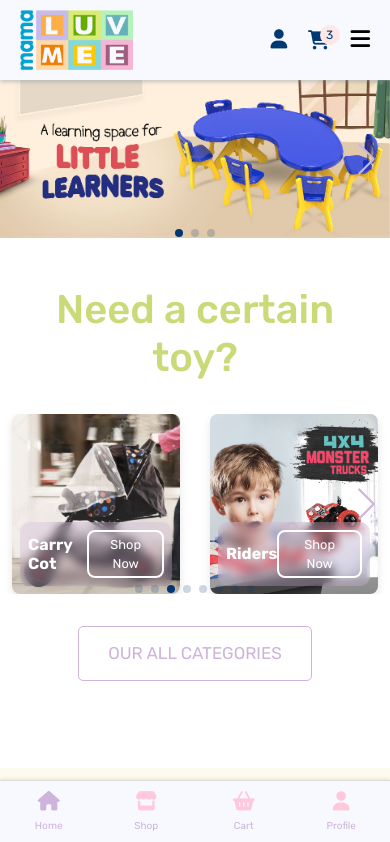
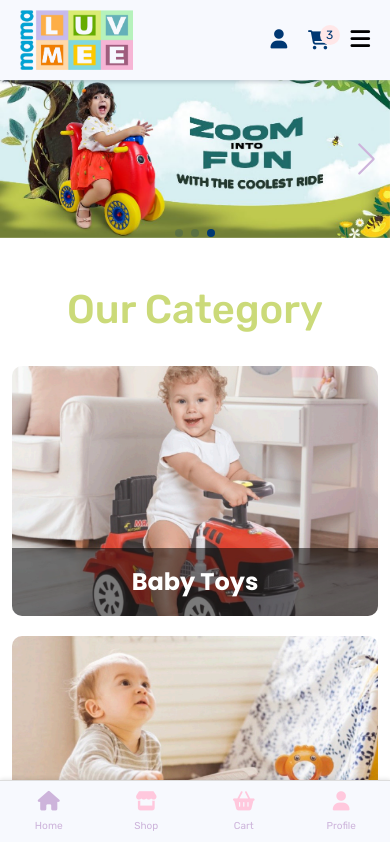
Before and after one commit to HARSH-VARDHAN-MISHRA/Mama-Lovely-Toy, a React (Create React App) app: page / in a window 390 px wide. Shown: the top 842 px of the page. Built offline with nearby package versions, Linux system fonts and the light colour scheme.

Commit message:
update styling of main category

```diff
--- a/package.json
+++ b/package.json
@@ -3,16 +3,20 @@
   "version": "0.1.0",
   "private": true,
   "dependencies": {
+    "@craco/craco": "^7.1.0",
     "@testing-library/jest-dom": "^5.17.0",
     "@testing-library/react": "^13.4.0",
     "@testing-library/user-event": "^13.5.0",
-    "axios": "^1.7.2",
+    "axios": "^1.7.4",
     "bootstrap": "^5.3.3",
+    "https-browserify": "^1.0.0",
     "react": "^18.3.1",
+    "react-bootstrap": "^2.10.4",
     "react-dom": "^18.3.1",
     "react-router-dom": "^6.25.1",
     "react-scripts": "5.0.1",
     "react-toastify": "^10.0.5",
+    "stream-http": "^3.2.0",
     "swiper": "^11.1.10",
     "web-vitals": "^2.1.4"
   },
--- a/src/App.js
+++ b/src/App.js
@@ -13,6 +13,7 @@ import BlogPage from './pages/BlogPage/BlogPage';
 import SupportPage from './pages/SupportPage/SupportPage';
 import Login from './components/Auth/Login';
 import CategoryPage from './pages/CategoryPage/CategoryPage';
+import CartPage from './pages/CartPage/CartPage';
 
 function App() {
   return (
@@ -26,6 +27,7 @@ function App() {
         <Route path='/shop' element={<Shop/>} />
         <Route path='/our-category' element={<CategoryPage/>} />
         <Route path='/category/products' element={<ProductByCategory/>} />
+        <Route path='/cart' element={<CartPage/>} />
         <Route path='/blog' element={<BlogPage/>} />
         <Route path='/contact' element={<SupportPage/>} />
 
--- a/src/components/Carasol/Carasol.jsx
+++ b/src/components/Carasol/Carasol.jsx
@@ -6,7 +6,7 @@ import 'swiper/css/pagination';
 import './styles.css';
 
 // import required modules
-import { Pagination ,Navigation } from 'swiper/modules';
+import { Autoplay, Navigation, Pagination } from 'swiper/modules';
 import axios from 'axios';
 import banner1 from './banner1.jpg'
 import banner2 from './banner2.jpg'
@@ -42,14 +42,16 @@ const Carasol = () => {
   return (
     <>
         <Swiper
+            modules={[Autoplay, Navigation, Pagination]}
             slidesPerView={1}
             spaceBetween={30}
             loop={true}
-            pagination={{
-              clickable: true,
+            pagination={{ clickable: true }}
+            autoplay={{
+                delay: 2000,
+                disableOnInteraction: false,
             }}
             navigation={true}
-            modules={[Pagination, Navigation]}
             className="mySwiper"
         >
             {
--- a/src/index.css
+++ b/src/index.css
@@ -348,3 +348,53 @@ img {
         font-size: 0.7rem;
     }
 }
+
+
+
+
+/* =========================================  */
+.category-grid {
+    display: grid;
+    gap: 20px;
+    grid-template-columns: repeat(3, 1fr);
+}
+
+@media (max-width: 1024px) {
+    .category-grid {
+        grid-template-columns: repeat(2, 1fr); /* 2 items per row for medium screens */
+    }
+}
+
+@media (max-width: 600px) {
+    .category-grid {
+        grid-template-columns: 1fr; /* 1 item per row for small screens */
+    }
+}
+.main-category {
+    background-size: cover;
+    background-position: center;
+    height: 250px; /* Adjust as needed */
+    border-radius: 10px;
+    display: flex;
+    align-items: flex-end;
+    justify-content: center;
+    position: relative;
+    color: white;
+    text-decoration: none;
+    overflow: hidden;
+}
+
+.main-category .content {
+    background: rgba(0, 0, 0, 0.5); /* Dark overlay for text readability */
+    padding: 20px;
+    text-align: center;
+    width: 100%;
+}
+
+.main-category h3 {
+    margin: 0;
+    font-size: 1.5rem;
+    font-family: var(--font-family--poppins);
+    font-weight: bold;
+    color: var(--color-white);
+}
--- /dev/null
+++ b/src/pages/CartPage/CartPage.jsx
@@ -0,0 +1,101 @@
+import React, { useState } from 'react';
+import { Link } from 'react-router-dom';
+import './CartPage.css';
+
+const CartPage = () => {
+    const [cartItems, setCartItems] = useState([
+        {
+            id: 1,
+            name: "Teddy Bear",
+            imageUrl: "https://via.placeholder.com/150",
+            price: 20.00,
+            quantity: 1
+        },
+        {
+            id: 2,
+            name: "Baby Car",
+            imageUrl: "https://via.placeholder.com/150",
+            price: 35.00,
+            quantity: 2
+        },
+        {
+            id: 3,
+            name: "Building Blocks",
+            imageUrl: "https://via.placeholder.com/150",
+            price: 15.00,
+            quantity: 1
+        }
+    ]);
+
+    const handleQuantityChange = (id, delta) => {
+        setCartItems(cartItems.map(item =>
+            item.id === id ? { ...item, quantity: item.quantity + delta } : item
+        ));
+    };
+
+    const handleRemoveItem = id => {
+        setCartItems(cartItems.filter(item => item.id !== id));
+    };
+
+    const totalPrice = cartItems.reduce((acc, item) => acc + item.price * item.quantity, 0);
+
+    return (
+        <>
+            <section className="breadcrumb-section">
+                <div className="container">
+                    <nav aria-label="breadcrumb">
+                        <h1>Cart</h1>
+                        <ol className="breadcrumb">
+                            <li className="breadcrumb-item"><Link to="/">Home</Link></li>
+                            <li className="breadcrumb-item active" aria-current="page">Cart</li>
+                        </ol>
+                    </nav>
+                </div>
+            </section>
+
+            <section className="cart-section py-5">
+                <div className="container">
+                    <div className="row">
+                        <div className="col-md-8">
+                            <h2 className="cart-title">Your Cart</h2>
+                            {cartItems.length === 0 ? (
+                                <p className="empty-cart-message">Your cart is empty.</p>
+                            ) : (
+                                <div className="cart-items">
+                                    {cartItems.map(item => (
+                                        <div className="cart-item" key={item.id}>
+                                            <img src={item.imageUrl} alt={item.name} className="item-image" />
+                                            <div className="item-details">
+                                                <h4>{item.name}</h4>
+                                                <p>Price: ${item.price.toFixed(2)}</p>
+                                                <div className="quantity-control">
+                                                    <button onClick={() => handleQuantityChange(item.id, -1)} disabled={item.quantity === 1}>-</button>
+                                                    <span>{item.quantity}</span>
+                                                    <button onClick={() => handleQuantityChange(item.id, 1)}>+</button>
+                                                </div>
+                                                <button className="remove-btn" onClick={() => handleRemoveItem(item.id)}>Remove</button>
+                                            </div>
+                                            <div className="item-total">
+                                                <p>Total: ${(item.price * item.quantity).toFixed(2)}</p>
+                                            </div>
+                                        </div>
+                                    ))}
+                                </div>
+                            )}
+                        </div>
+                        <div className="col-md-4">
+                            <div className="cart-summary">
+                                <h2>Summary</h2>
+                                <p>Total Items: {cartItems.length}</p>
+                                <p>Total Price: ${totalPrice.toFixed(2)}</p>
+                                <Link to="/checkout" className="checkout-btn">Proceed to Checkout</Link>
+                            </div>
+                        </div>
+                    </div>
+                </div>
+            </section>
+        </>
+    );
+}
+
+export default CartPage;
--- a/src/pages/Home/Home.jsx
+++ b/src/pages/Home/Home.jsx
@@ -1,4 +1,4 @@
-import React, { useEffect } from 'react'
+import React, { useEffect, useState } from 'react'
 
 import Category from '../../components/Category/Category'
 import MostLovingProduct from '../../components/ProductSection/MostLovingProduct'
@@ -9,6 +9,12 @@ import Carasol from '../../components/Carasol/Carasol';
 import Testimonial from '../../components/Testimonial/Testimonial';
 import Blog from '../../components/Blog/Blog';
 
+import bn1 from '../../Assets/bn1.png';
+import bn2 from '../../Assets/bn2.png';
+import bn3 from '../../Assets/bn3.png';
+import bn4 from '../../Assets/bn4.png';
+// import { Link } from 'react-router-dom';
+
 const Home = () => {
 
   useEffect(() => {
@@ -18,10 +24,91 @@ const Home = () => {
     })
   }, []);
 
+  const [showAll, setShowAll] = useState(false); // State to toggle view
+
+  const categories = [
+    {
+      id: 1,
+      categoryName: "Baby Toys",
+      imageUrl: bn1
+    },
+    {
+      id: 2,
+      categoryName: "Teddy Bear",
+      imageUrl: bn2
+    },
+    {
+      id: 3,
+      categoryName: "Carry Cot",
+      imageUrl: bn3
+    },
+    {
+      id: 4,
+      categoryName: "Riders",
+      imageUrl: bn4
+    },
+    {
+      id: 5,
+      categoryName: "Baby Cars",
+      imageUrl: bn3
+    },
+    {
+      id: 1,
+      categoryName: "Baby Toys",
+      imageUrl: bn1
+    },
+    {
+      id: 2,
+      categoryName: "Teddy Bear",
+      imageUrl: bn2
+    },
+    {
+      id: 3,
+      categoryName: "Carry Cot",
+      imageUrl: bn3
+    },
+  ];
+
+  const visibleCategories = showAll ? categories : categories.slice(0, 6);
+
+
 
   return (
     <>
       <Carasol />
+
+      <section className='my-5 category'>
+        <div className="container">
+          <div className="row head">
+            <div className="col-md-12 text-center">
+              <h2>Our Category</h2>
+            </div>
+          </div>
+
+          <div className="category-grid">
+            {visibleCategories.map((category, index) => (
+              <Link
+                to={`/category/products`}
+                className="main-category"
+                key={index}
+                style={{ backgroundImage: `url(${category.imageUrl})` }}
+              >
+                <div className="content">
+                  <h3>{category.categoryName}</h3>
+                </div>
+              </Link>
+            ))}
+          </div>
+
+          <div className="text-center view-more-container mt-3">
+            <button className="viewMoreBtn" onClick={() => setShowAll(!showAll)}>
+              {showAll ? 'View Less' : 'View More'}
+            </button>
+          </div>
+
+        </div>
+      </section>
+
       <Category />
       <MostLovingProduct />
 
```
Also changed, not shown: src/pages/CartPage/CartPage.css (added), 1 other file (tests, documents, lock files or other folders).
